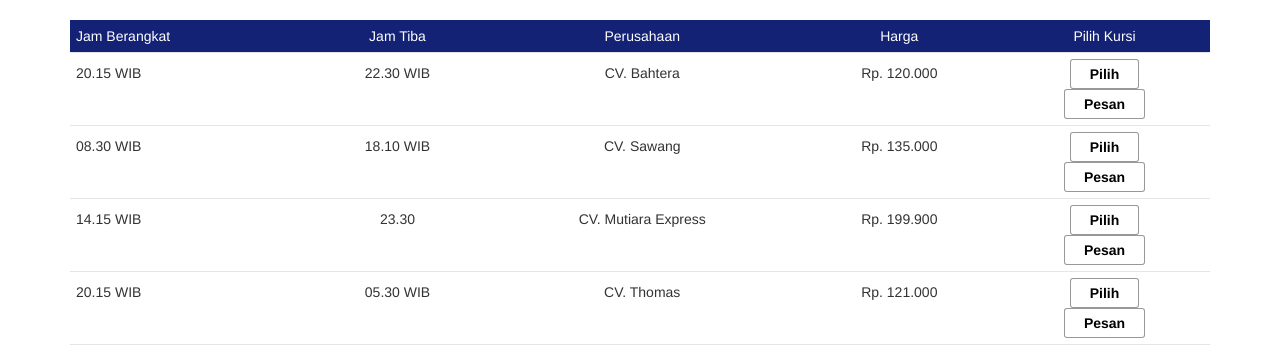
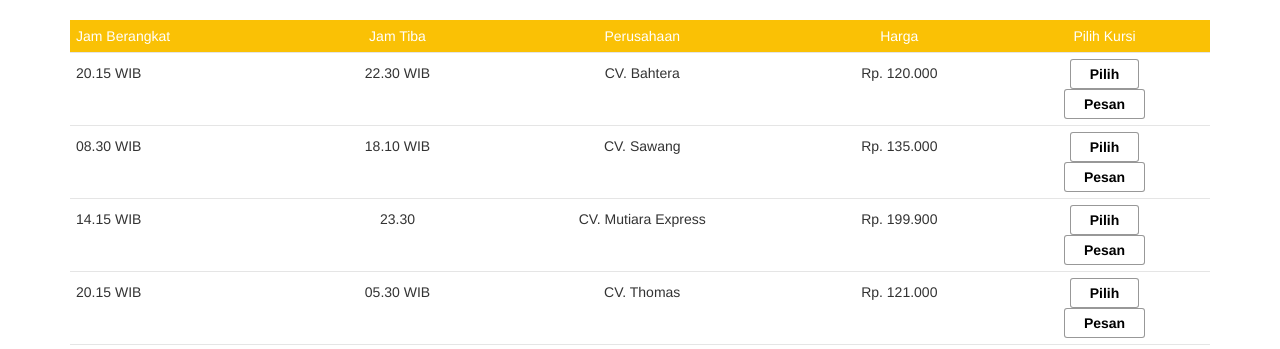
Before and after one commit to NawalNabila/RPL-Inf-2016-01, a PHP site: page /fix/list_tiket.html in a window 1280 px wide. Shown: the part 225-574 px from the top of the page. Run offline with PHP 8.4, Linux system fonts and the light colour scheme; some libraries are stand-ins or nearby versions.

Commit message:
update style.css

```diff
--- a/fix/css/style.css
+++ b/fix/css/style.css
@@ -31,7 +31,7 @@
 
 
 	 .header-row {
-	 	background: #132275;
+	 	background: #fac105;
 	 	color: #fff;
 
 	 }
```
